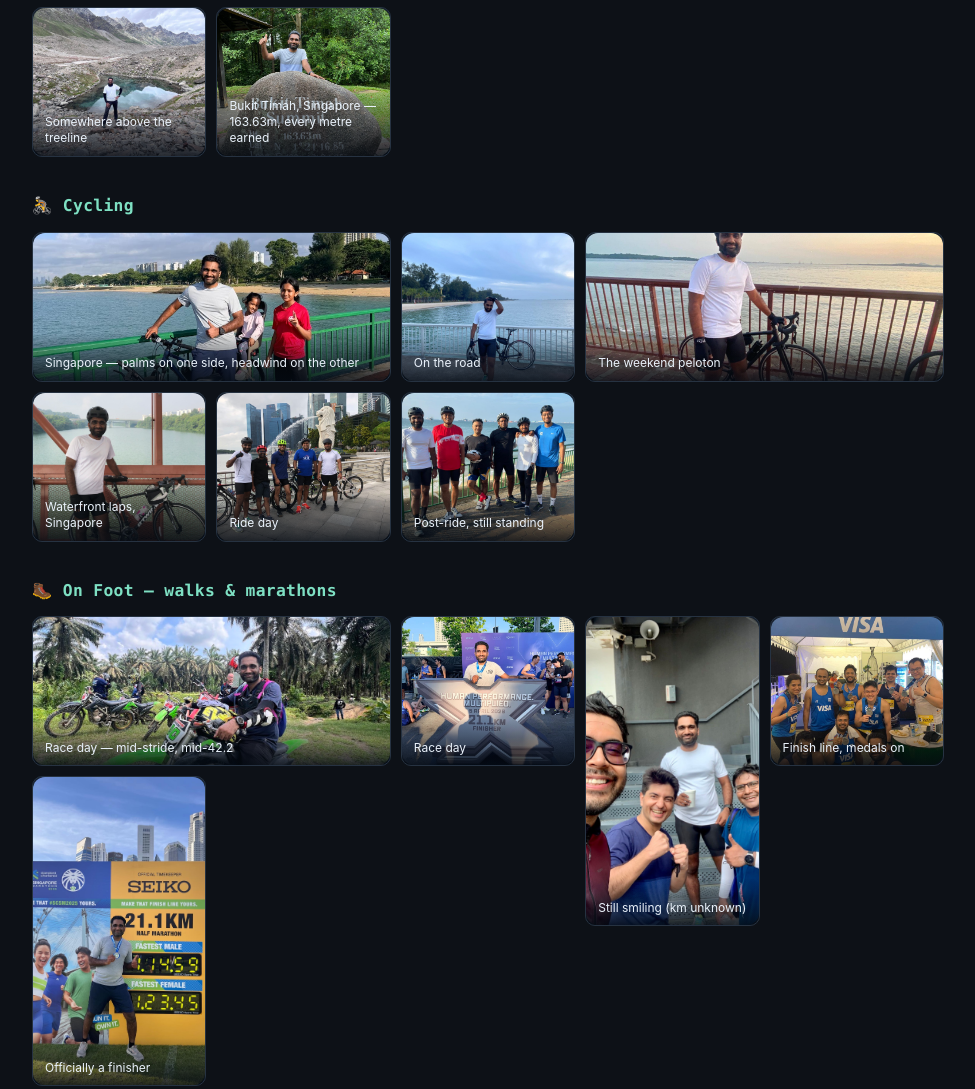
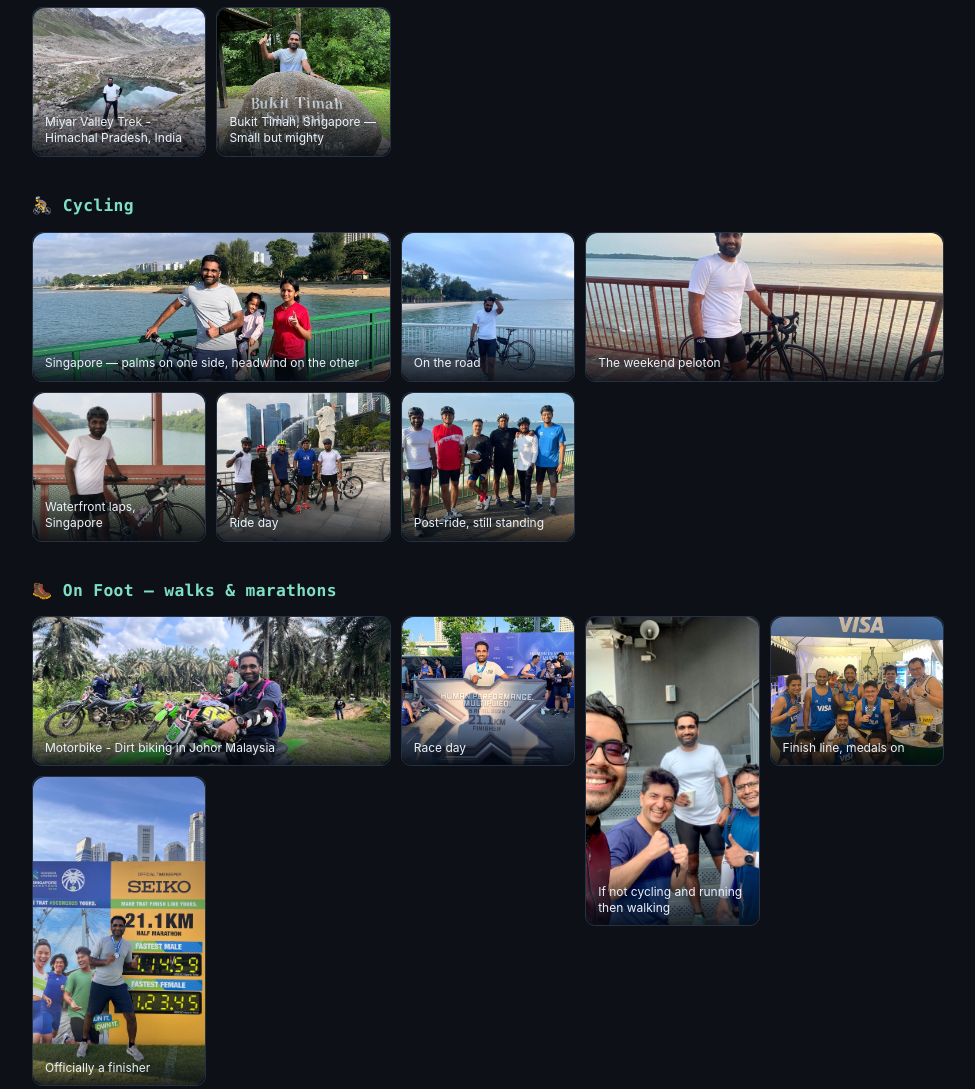
Before and after one commit to baladengale/baladengale.github.io, a plain HTML site: page site/life.html in a window 1280 px wide. Shown: the part 1244-2333 px from the top of the page, without its empty margins (152-1127 px from the left). Drawn offline with Linux system fonts and the light colour scheme.

Commit message:
Update deployment config and life page

```diff
--- a/deploy/deployment.yaml
+++ b/deploy/deployment.yaml
@@ -7,7 +7,7 @@ metadata:
     app.kubernetes.io/name: baladengale-site
     app.kubernetes.io/part-of: baladengale-site
 spec:
-  replicas: 2
+  replicas: 1
   selector:
     matchLabels:
       app.kubernetes.io/name: baladengale-site
--- a/site/life.html
+++ b/site/life.html
@@ -100,11 +100,11 @@
         </figure>
         <figure>
           <img src="/assets/img/gallery/mountains-alpine-lake.jpg" alt="Alpine lake on a Himalayan trek" loading="lazy">
-          <figcaption>Somewhere above the treeline</figcaption>
+          <figcaption>Miyar Valley Trek - Himachal Pradesh, India</figcaption>
         </figure>
         <figure>
           <img src="/assets/img/gallery/mountains-bukit-timah.jpg" alt="Bukit Timah summit stone, Singapore" loading="lazy">
-          <figcaption>Bukit Timah, Singapore — 163.63m, every metre earned</figcaption>
+          <figcaption>Bukit Timah, Singapore — Small but mighty</figcaption>
         </figure>
       </div>
     </div>
@@ -143,8 +143,8 @@
       <h3>🥾 On Foot — walks &amp; marathons</h3>
       <div class="gallery">
         <figure class="wide">
-          <img src="/assets/img/gallery/onfoot-race-stride.jpg" alt="Mid-stride in a marathon race" loading="lazy">
-          <figcaption>Race day — mid-stride, mid-42.2</figcaption>
+          <img src="/assets/img/gallery/onfoot-race-stride.jpg" alt="Motorbike - Dirt biking in Johor Malaysia" loading="lazy">
+          <figcaption>Motorbike - Dirt biking in Johor Malaysia</figcaption>
         </figure>
         <figure>
           <img src="/assets/img/gallery/onfoot-orange-run.jpg" alt="Running a road race in an orange jersey" loading="lazy">
@@ -152,7 +152,7 @@
         </figure>
         <figure class="tall">
           <img src="/assets/img/gallery/onfoot-run-2.jpg" alt="Running a road race" loading="lazy">
-          <figcaption>Still smiling (km unknown)</figcaption>
+          <figcaption>If not cycling and running then walking</figcaption>
         </figure>
         <figure>
           <img src="/assets/img/gallery/onfoot-finish-night.jpg" alt="Finish line at night with medals" loading="lazy">
```
